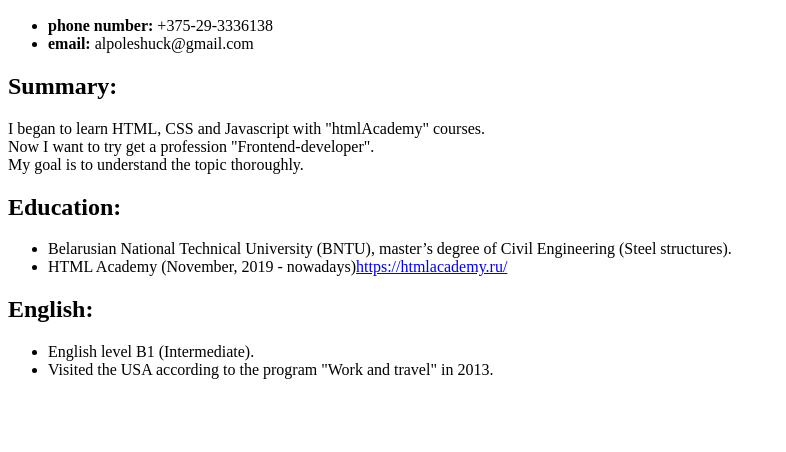
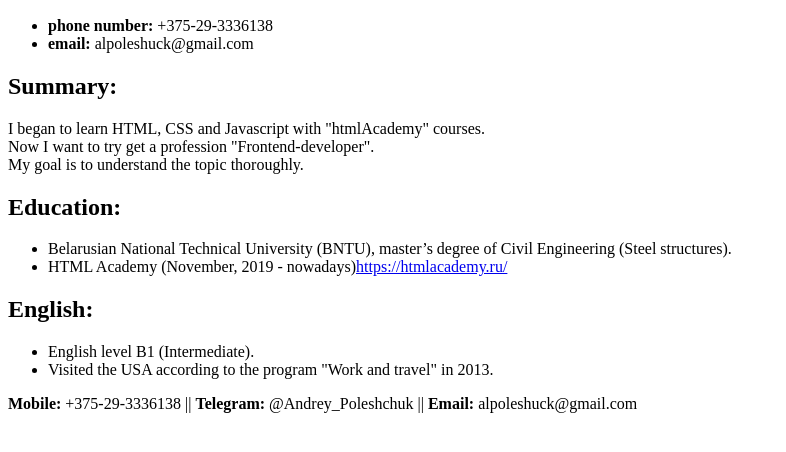
Before and after one commit to alpolesh/rsschool-cv, a plain HTML site: page index.html in a window 1280 px wide. Shown: the part 146-598 px from the top of the page, without its empty margins (0-786 px from the left). Drawn offline with Linux system fonts and the light colour scheme.

Commit message:
feat: add footer

```diff
--- a/index.html
+++ b/index.html
@@ -42,5 +42,8 @@
       </ul>
     </section>
   </main>
+  <footer>
+    <div><b>Mobile:</b> +375-29-3336138 || <b>Telegram:</b> @Andrey_Poleshchuk || <b>Email:</b> alpoleshuck@gmail.com</div>
+  </footer>
 </body>
 </html>
```
